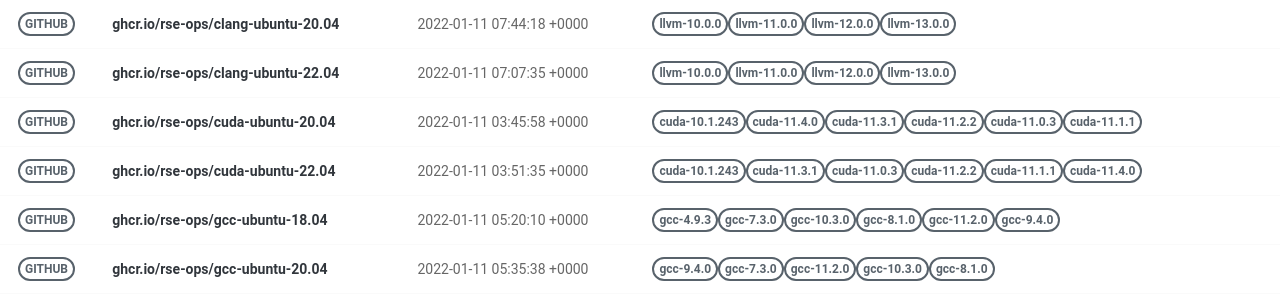
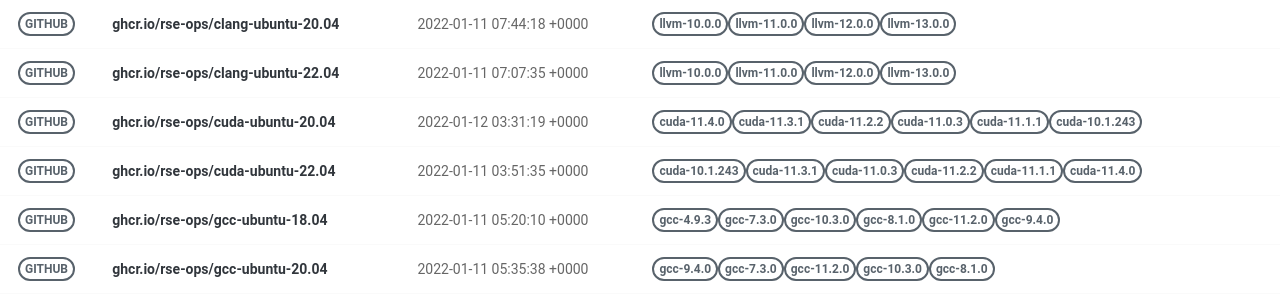
Before and after one commit to rse-ops/docker-images, a Jekyll site: the page built from pages/index.md, in a window 1280 px wide. Shown: the part 179-479 px from the top of the page. Built offline with Jekyll 4.4.1, drawn with Linux system fonts in a browser that asks for light colours; nearby versions of some CDN libraries.

Commit message:
Automated push to update library 2022-01-12

```diff
--- a/_library/ghcr.io-rse-ops-cuda-ubuntu-20.04.md
+++ b/_library/ghcr.io-rse-ops-cuda-ubuntu-20.04.md
@@ -1,14 +1,11 @@
 ---
 layout: container
 name: ghcr.io/rse-ops/cuda-ubuntu-20.04
-updated_at: 2022-01-11 03:45:58.153299
+updated_at: 2022-01-12 03:31:19.537477
 
 
 container_url: https://github.com/orgs/rse-ops/packages/container/package/cuda-ubuntu-20.04
 versions:
- - tag: cuda-10.1.243
-   dockerfile: https://github.com/rse-ops/docker-images/blob/main/ubuntu/cuda/Dockerfile
-   manifest: https://crane.ggcr.dev/manifest/ghcr.io/rse-ops/cuda-ubuntu-20.04:cuda-10.1.243
  - tag: cuda-11.4.0
    dockerfile: https://github.com/rse-ops/docker-images/blob/main/ubuntu/cuda/Dockerfile
    manifest: https://crane.ggcr.dev/manifest/ghcr.io/rse-ops/cuda-ubuntu-20.04:cuda-11.4.0
```
Also changed, not shown: other parts of _library/ghcr.io-rse-ops-cuda-ubuntu-20.04.md (+3 -0 lines).
